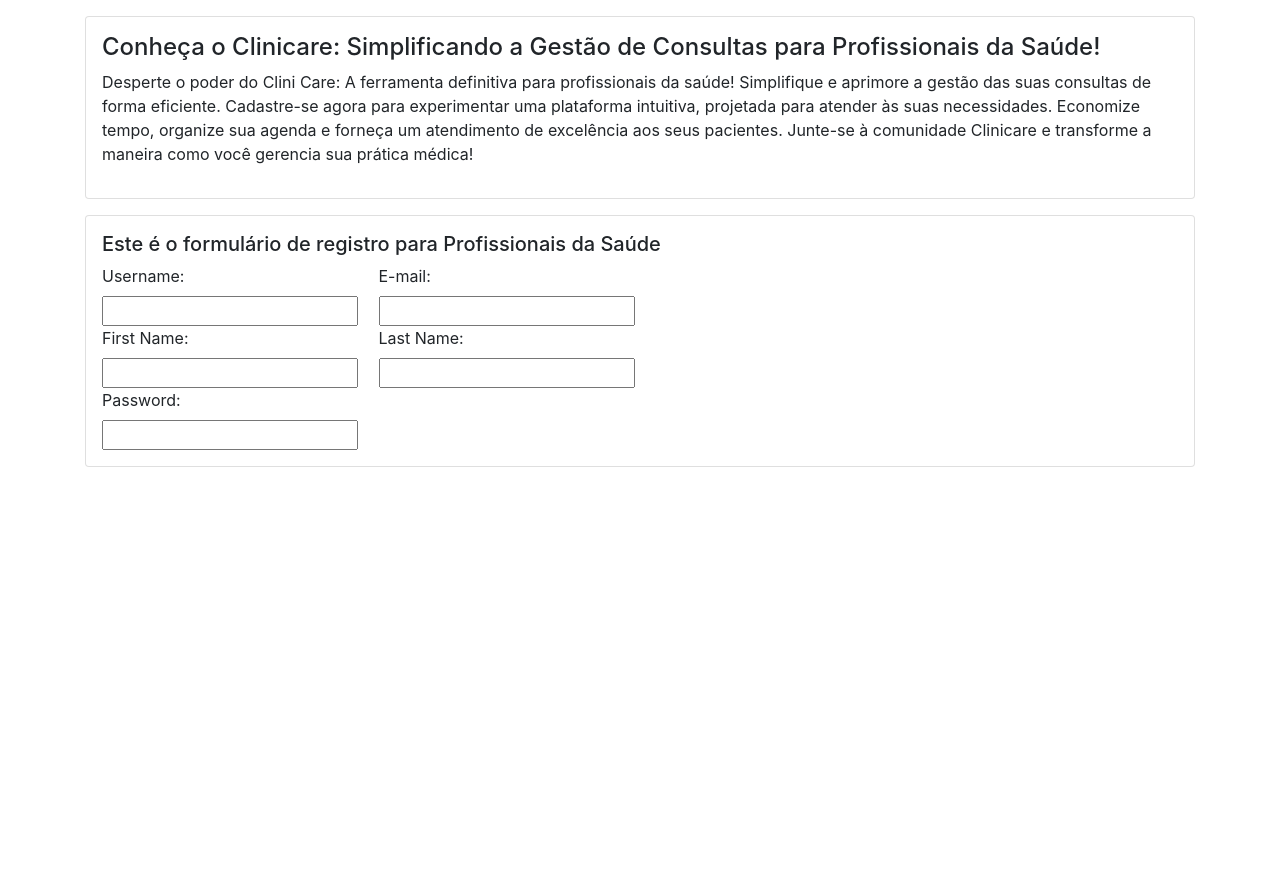
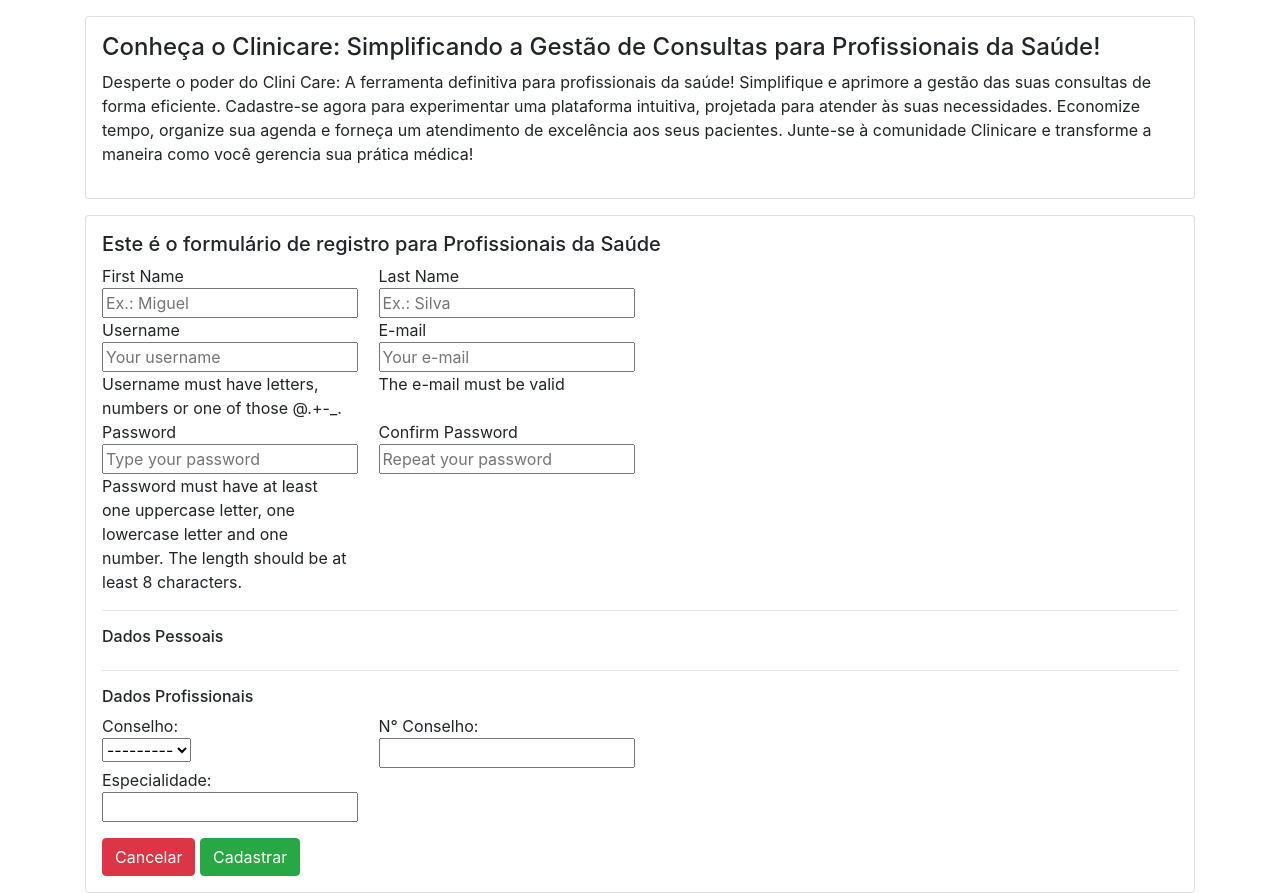
Before and after one commit to lucasops96/clinicareapi, a Django app: page /register/healthcare/professional in a window 1280 px wide. Shown: the part 56-949 px from the top of the page. Before the commit the page ends 523 px from the top, so only its background shows below. Run offline with Django 5.2, Linux system fonts and the light colour scheme; data that the repository does not hold is empty; some libraries are stand-ins or nearby versions.

Commit message:
user form criado

```diff
--- a/clinicareapi/forms/profissional_form.py
+++ b/clinicareapi/forms/profissional_form.py
@@ -5,3 +5,18 @@ class ProfissionalSaudeForm(forms.ModelForm):
     class Meta:
         model = ProfissionalSaude
         fields = 'user_profissional','especialidade', 'conselho', 'numero_conselho'
+        labels = {
+            'especialidade':'Especialidade:',
+            'conselho':'Conselho:',
+            'numero_conselho':'N° Conselho:'
+        }
+        widgets = {
+            'conselho': forms.Select(
+                choices=(
+                    ('CRO','CRO'),
+                    ('CRM','CRM'),
+                    ('CREFITO','CREFITO'),
+                    ('CREF','CREF'),
+                ),
+            ),
+        }
--- /dev/null
+++ b/clinicareapi/forms/user_form.py
@@ -0,0 +1,93 @@
+from django import forms
+from ..models import User
+from django.core.exceptions import ValidationError
+
+class UserForm(forms.ModelForm):
+
+    username =  forms.CharField(
+        label='Username',
+        error_messages={
+            'required':'This field must not be empty'
+        },
+        widget= forms.TextInput(attrs={'placeholder':'Your username'}),
+        help_text=(
+            'Username must have letters, numbers or one of those @.+-_. '
+        ),
+    )
+
+    email = forms.EmailField(
+        label='E-mail',
+        help_text='The e-mail must be valid',
+        widget= forms.EmailInput(attrs={'placeholder':'Your e-mail'}),
+        error_messages={'required': 'E-mail is required'},
+    )
+
+    first_name = forms.CharField(
+        label='First Name',
+        error_messages={'required': 'Write your first name'},
+        widget= forms.TextInput(attrs={'placeholder':'Ex.: Miguel'})
+    )
+
+    last_name = forms.CharField(
+        label='Last Name',
+        error_messages={'required':'Write your last name'},
+        widget= forms.TextInput(attrs={'placeholder':'Ex.: Silva'})
+    )
+
+    password = forms.CharField(
+        widget=forms.PasswordInput(attrs={'placeholder':'Type your password'}),
+        label='Password',
+        error_messages={'required':'Password must not be empty'},
+        help_text=(
+            'Password must have at least one uppercase letter, '
+            'one lowercase letter and one number. The length should be '
+            'at least 8 characters.'
+        ),
+    )
+
+    password2 = forms.CharField(
+        widget=forms.PasswordInput(attrs={'placeholder':'Repeat your password'}),
+        label='Confirm Password',
+        error_messages={
+            'required':'Please, repeat your password'
+        },
+    )
+
+    class Meta:
+        model = User
+        fields = [
+            'username',
+            'first_name',
+            'last_name',
+            'email',
+            'password',
+        ]
+
+    def clean_email(self):
+        email = self.cleaned_data.get('email','')
+        user  = User.objects.filter(email=email).exists()
+
+        if user:
+            raise ValidationError(
+                'User e-mail is already in use',code='invalid',
+            )
+
+        return email
+
+    def clean(self):
+        clean_data = super().clean()
+
+        password = clean_data.get('password')
+        password2 = clean_data.get('password2')
+
+        if password != password2:
+            password_error = ValidationError(
+                'Password and Confirm Password must be equal'
+            )
+
+            raise ValidationError({
+                'password':password_error,
+                'password2':[
+                    password_error,
+                ],
+            })
--- a/clinicareapi/models.py
+++ b/clinicareapi/models.py
@@ -21,6 +21,9 @@ class Endereco(models.Model):
 
 class Conselho(models.Model):
     nome = models.CharField(max_length=100)
+
+    def __str__(self):
+        return self.nome
 
 class ProfissionalSaude(models.Model):
     user_profissional = models.OneToOneField(CustomUser, on_delete=models.CASCADE)
--- a/clinicareapi/templates/base.html
+++ b/clinicareapi/templates/base.html
@@ -44,5 +44,7 @@
     <script src="https://code.jquery.com/jquery-3.4.1.slim.min.js" integrity="sha384-J6qa4849blE2+poT4WnyKhv5vZF5SrPo0iEjwBvKU7imGFAV0wwj1yYfoRSJoZ+n" crossorigin="anonymous"></script>
     <script src="https://cdn.jsdelivr.net/npm/popper.js@1.16.0/dist/umd/popper.min.js" integrity="sha384-Q6E9RHvbIyZFJoft+2mJbHaEWldlvI9IOYy5n3zV9zzTtmI3UksdQRVvoxMfooAo" crossorigin="anonymous"></script>
     <script src="https://cdn.jsdelivr.net/npm/bootstrap@4.4.1/dist/js/bootstrap.min.js" integrity="sha384-wfSDF2E50Y2D1uUdj0O3uMBJnjuUD4Ih7YwaYd1iqfktj0Uod8GCExl3Og8ifwB6" crossorigin="anonymous"></script>
+
+    {% block scripts %}{% endblock scripts %}
 </body>
 </html>
--- a/clinicareapi/templates/profissional/profissional_saude_create_view.html
+++ b/clinicareapi/templates/profissional/profissional_saude_create_view.html
@@ -1,4 +1,5 @@
 {% extends "base.html" %}
+{% load static %}
 
 {% block title %}Register Healthcare Professional {% endblock title %}
 
@@ -9,34 +10,105 @@
     </div>
     <div class="card mt-3 p-3">
         <h5>Este é o formulário de registro para Profissionais da Saúde</h5>
-        <form class="" action="" method="post">
+        <form class="form-register form-prevent-multi-submits " action="" method="post">
             {% csrf_token %}
             <div class="row">
                 <div class="col-md-3">
-                    <label for="username">Username:</label>
-                    <input type="text" name="username">
+                    <div class="label-form">
+                        {{form_user.first_name.label}}
+                    </div>
+                    {{form_user.first_name}}
                 </div>
-                <div class="col-md-2">
-                    <label for="email">E-mail:</label>
-                    <input type="email" name="email">
+                <div class="col-md-3">
+                    <div class="label-form">
+                        {{form_user.last_name.label}}
+                    </div>
+                    {{form_user.last_name}}
                 </div>
             </div>
             <div class="row">
                 <div class="col-md-3">
-                    <label for="first_name">First Name:</label>
-                    <input type="text" name="first_name">
+                    <div class="label-form">
+                        {{form_user.username.label}}
+                    </div>
+                    {{form_user.username}}
+                    <div class="help-form">
+                        {{form_user.username.help_text}}
+                    </div>
                 </div>
                 <div class="col-md-3">
-                    <label for="last_name">Last Name:</label>
-                    <input type="text" name="last_name">
+                    <div class="label-form">
+                        {{form_user.email.label}}
+                    </div>
+                    {{form_user.email}}
+                    <div class="help-form">
+                        {{form_user.email.help_text}}
+                    </div>
+                    <span class="text-danger">{{form_user.email.errors}}</span>
                 </div>
             </div>
             <div class="row">
                 <div class="col-md-3">
-                    <label for="password">Password:</label>
-                    <input type="password" name="password">
+                    <div class="label-form">
+                        {{form_user.password.label}}
+                    </div>
+                    {{form_user.password}}
+                    <div class="help-form">
+                        {{form_user.password.help_text}}
+                    </div>
                 </div>
+                <div class="col-md-3">
+                   <div class="label-form">
+                        {{form_user.password2.label}}
+                   </div>
+                    {{form_user.password2}}
+                    <span class="text-danger">{{form_user.password2.errors}}</span>
+                </div>
+            </div>
+            <hr>
+            <h6>Dados Pessoais</h6>
+            <div class="row">
+                <div class="col-md-3">
+
+                </div>
+                <div class="col-md-3">
+
+                </div>
+            </div>
+            <hr>
+            <h6>Dados Profissionais</h6>
+            <div class="row">
+                <div class="col-3">
+                   <div>
+                    {{form.conselho.label}}
+                   </div>
+                    {{form.conselho}}
+                </div>
+                <div class="col-md-3">
+                    {{form.numero_conselho.label}}
+                    {{form.numero_conselho}}
+                </div>
+            </div>
+            <div class="row">
+                <div class="col-md-3">
+                    {{form.especialidade.label}}
+                    {{form.especialidade}}
+                </div>
+            </div>
+            <div class="mt-3">
+                <a class="btn btn-danger"  href="{% url 'clinicareapi:profissional_list_view' %}">Cancelar</a>
+                <button class="btn btn-round btn-success button-prevent-multi-submits" type="submit">Cadastrar</button>
             </div>
         </form>
     </div>
 {% endblock content %}
+
+{% block scripts %}
+<script src="{% static 'clinicareapi/js/jquery.mask.min.js'%}"></script>
+<script>
+    $(document).ready(function(){
+        $('#cpf_input').mask('000.000.000-00');
+        $('#telefone_input').mask('(00) 00000-0000')
+    })
+</script>
+{% endblock scripts %}
--- a/clinicareapi/views/site/profissional_saude_view.py
+++ b/clinicareapi/views/site/profissional_saude_view.py
@@ -1,7 +1,7 @@
 from django.views.generic import CreateView , ListView
-from ...models import ProfissionalSaude, CustomUser
+from ...models import ProfissionalSaude, CustomUser, User
 from ...forms.profissional_form import ProfissionalSaudeForm
-
+from ...forms.user_form import UserForm
 
 class ProfissionalSaudeListView(ListView):
     template_name = 'profissional/profissional_saude_list_view.html'
@@ -12,3 +12,8 @@ class ProfissionalSaudeCreateView(CreateView):
     template_name = 'profissional/profissional_saude_create_view.html'
     model = ProfissionalSaude
     form_class = ProfissionalSaudeForm
+
+    def get_context_data(self, **kwargs):
+        context = super().get_context_data(**kwargs)
+        context["form_user"] = UserForm
+        return context
```
Also changed, not shown: README.md, clinicareapi/forms/custom_user_form.py (added).
